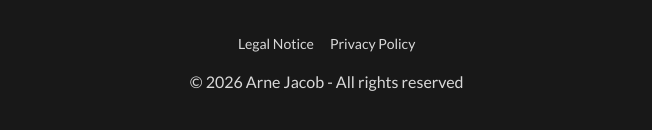
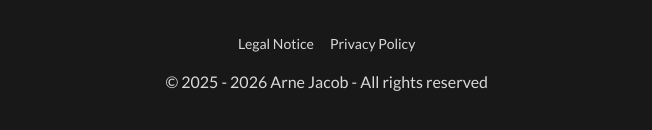
Before and after one commit to Dudeldups/personal-portfolio, a React (Vite) app in the folder frontend/: page / in a window 1280 px wide. Shown: the part 4230-4360 px from the top of the page, without its empty margins (579-1231 px from the left). Built offline with nearby package versions, Linux system fonts and the light colour scheme.

Commit message:
add startYear to footer

```diff
--- a/frontend/src/components/Footer/Footer.tsx
+++ b/frontend/src/components/Footer/Footer.tsx
@@ -4,6 +4,7 @@ import { Link, useLocation } from "react-router-dom";
 const Footer = () => {
   const { t } = useTranslation();
   const { pathname } = useLocation();
+  const startYear = 2025;
   const currentYear = new Date().getFullYear();
   const isHomePage = pathname === "/";
 
@@ -30,7 +31,9 @@ const Footer = () => {
           </Link>
         </nav>
         <p>
-          &copy; {currentYear} Arne Jacob - {t("footer.disclaimer")}
+          &copy; {startYear}
+          {currentYear > startYear ? ` - ${currentYear}` : ""} Arne Jacob -{" "}
+          {t("footer.disclaimer")}
         </p>
       </div>
     </footer>
```
